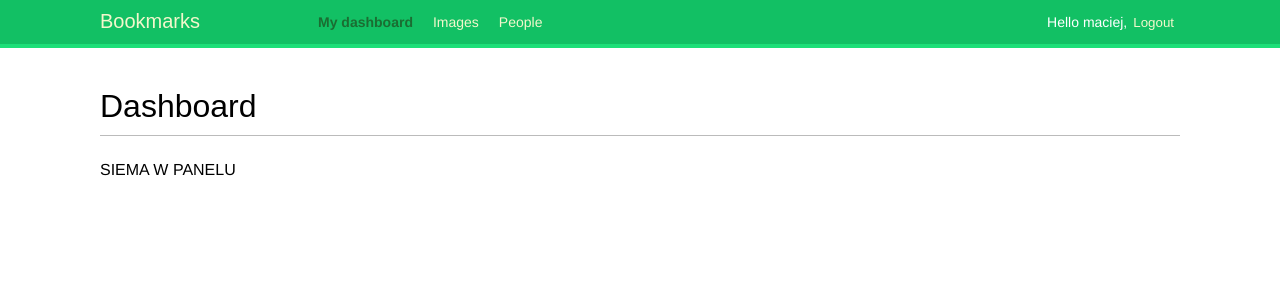
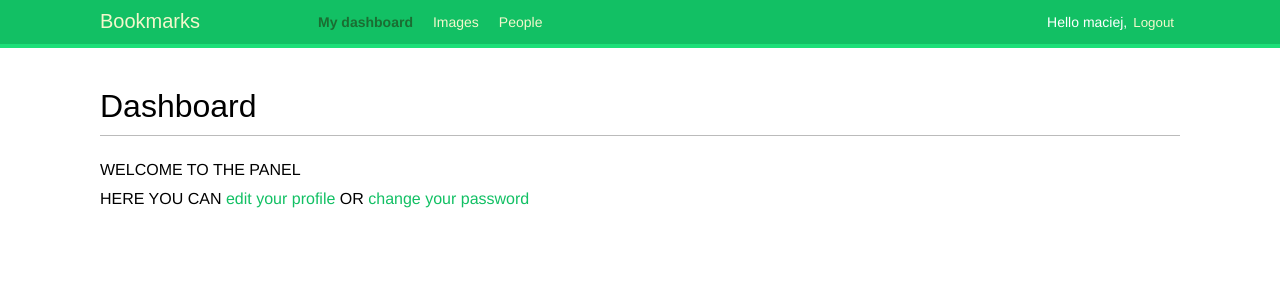
Before and after one commit to polomski1996/Django_authentication, a Django app: page /account/ in a window 1280 px wide. Shown: the top 308 px of the page. Run offline with Django 5.2, Linux system fonts and the light colour scheme; a user stored in the database is signed in; some web fonts are replaced.

Commit message:
allow user to edit their profile

```diff
--- a/account/forms.py
+++ b/account/forms.py
@@ -1,5 +1,6 @@
 from django import forms
 from django.contrib.auth import get_user_model
+from .models import Profile
 
 
 
@@ -33,3 +34,8 @@ class UserEditForm(forms.ModelForm):
     class Meta:
         model = get_user_model()
         fields = ['first_name', 'last_name', 'email']
+
+class ProfileEditForm(forms.ModelForm):
+    class Meta:
+        model = Profile
+        fields = ['date_of_birth', 'photo']
--- a/account/templates/account/dashboard.html
+++ b/account/templates/account/dashboard.html
@@ -6,6 +6,8 @@
   <h1>Dashboard</h1>
   <p>
     {% comment %} Welcome to your dashboard. You can <a href="{% url "edit" %}">edit your profile</a> or <a href="{% url "password_change" %}">change your password</a>. {% endcomment %}
-    SIEMA W PANELU
+    WELCOME TO THE PANEL
+    <br>
+    HERE YOU CAN <a href="{% url 'edit' %}">edit your profile</a> OR <a href="{% url 'password_change' %}">change your password</a>
   </p>
 {% endblock %}
--- a/account/urls.py
+++ b/account/urls.py
@@ -6,4 +6,5 @@ urlpatterns = [
     path('', include('django.contrib.auth.urls')),
     path('', views.dashboard, name='dashboard'),
     path('register/', views.register, name='register'),
+    path('edit/', views.edit, name='edit'),
 ]
--- a/account/views.py
+++ b/account/views.py
@@ -2,9 +2,11 @@ from django.contrib.auth.decorators import login_required
 from django.contrib.auth import authenticate, login
 from django.shortcuts import render
 from django.http import HttpResponseGone
+from .models import Profile
 from .forms import (
     UserRegistrationForm,
-
+    UserEditForm,
+    ProfileEditForm,
 )
 
 @login_required
@@ -25,6 +27,8 @@ def register(request):
             new_user.set_password(user_form.cleaned_data['password'])
             # Save the User object
             new_user.save()
+            #CREATE PROFILE FOR USER
+            Profile.objects.create(user=new_user)
             # Create the user profile
             return render(
                 request,
@@ -38,3 +42,30 @@ def register(request):
         'account/register.html',
         {'user_form': user_form}
     )
+
+@login_required
+def edit(request):
+    if request.method == 'POST':
+        user_form = UserEditForm(
+            instance=request.user,
+            data=request.POST
+        )
+        profile_form = ProfileEditForm(
+            instance=request.user.profile,
+            data=request.POST,
+            files=request.FILES
+        )
+        if user_form.is_valid() and profile_form.is_valid():
+            user_form.save()
+            profile_form.save()
+    else:
+        user_form = UserEditForm(instance=request.user)
+        profile_form = ProfileEditForm(instance=request.user.profile)
+    return render(
+        request,
+        'account/edit.html',
+        {
+            'user_form': user_form,
+            'profile_form': profile_form,
+        }
+    )
```
Also changed, not shown: account/templates/account/edit.html (added, +14 -0 lines), db.sqlite3, media/users/2025/12/15/computer_550504.png (added), media/users/2025/12/15/computer_550504_4XwIZ0t.png (added), media/users/2025/12/15/computer_550504_H3M7Ocg.png (added), media/users/2025/12/15/diamond-ring_5396941_tTr6q1H.png (added).
